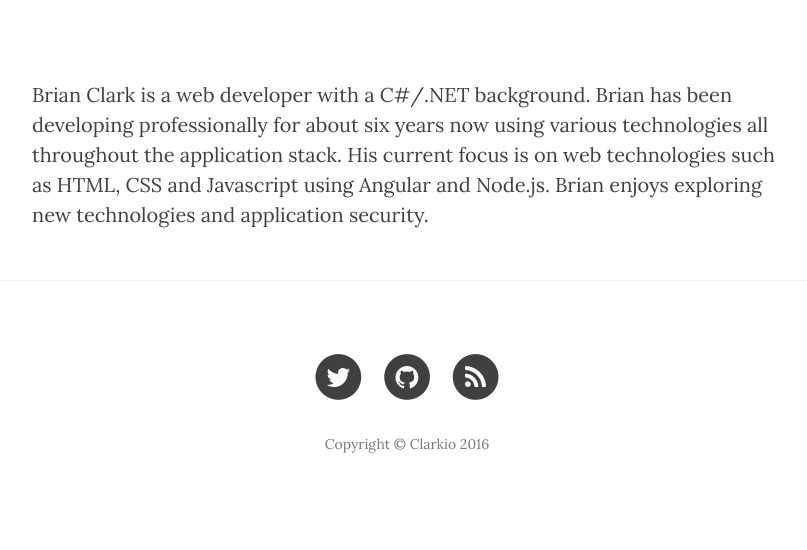
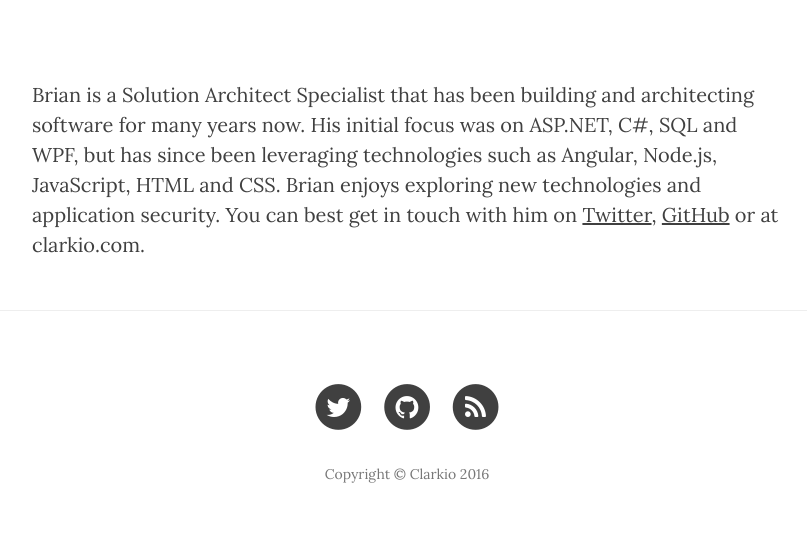
Before and after one commit to clarkio/clarkio.github.io, a Jekyll site: the page built from about.html, in a window 1280 px wide. Shown: the part 442-992 px from the top of the page, without its empty margins (233-1040 px from the left). Built offline with Jekyll 4.4.1, drawn with Linux system fonts in a browser that asks for light colours; nearby versions of some CDN libraries; before the commit the page ends 962 px from its top, so only the background shows below that.

Commit message:
updated about details

```diff
--- a/about.html
+++ b/about.html
@@ -6,4 +6,4 @@ header-img: "img/home-bg.png"
 header-class: "grayscale-img"
 ---
 
-<p>Brian Clark is a web developer with a C#/.NET background. Brian has been developing professionally for about six years now using various technologies all throughout the application stack. His current focus is on web technologies such as HTML, CSS and Javascript using Angular and Node.js. Brian enjoys exploring new technologies and application security.</p>
+<p>Brian is a Solution Architect Specialist that has been building and architecting software for many years now. His initial focus was on ASP.NET, C#, SQL and WPF, but has since been leveraging technologies such as Angular, Node.js, JavaScript, HTML and CSS. Brian enjoys exploring new technologies and application security. You can best get in touch with him on <a href="https://twitter.com/_clarkio">Twitter</a>, <a href="https://github.com/clarkio">GitHub</a> or at clarkio.com.</p>
```
